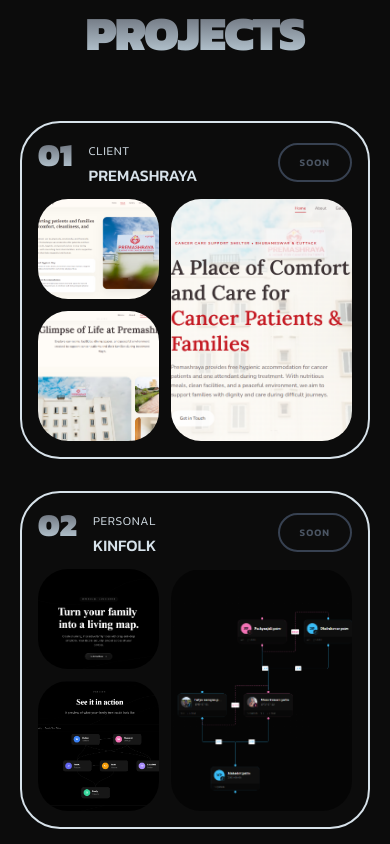
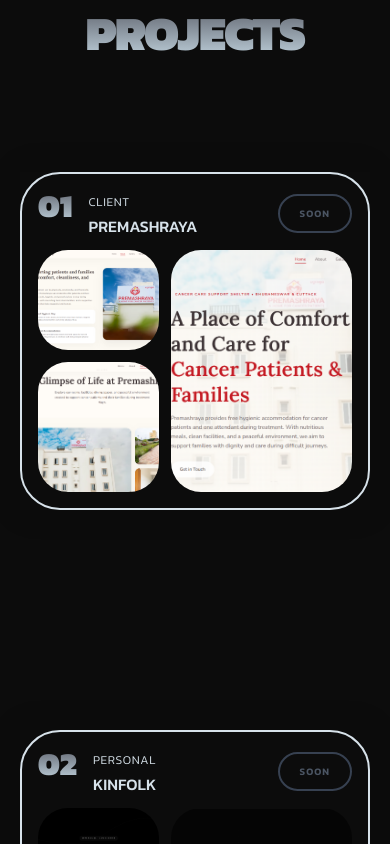
Before and after one commit to Mahadev-06/My-portfolio, a React (Vite) app: page / in a window 390 px wide. Shown: the part 4320-5164 px from the top of the page. Built offline with nearby package versions, Linux system fonts and the light colour scheme.

Commit message:
style: set contact form placeholder to black and fix mobile card stack animation variables to prevent overlap squishing

```diff
--- a/src/sections/ContactSection.tsx
+++ b/src/sections/ContactSection.tsx
@@ -115,7 +115,7 @@
                     id="name"
                     name="name"
                     placeholder="Full Name*"
-                    className="w-full bg-transparent border-b-2 border-gray-300 pb-3 text-black placeholder-gray-400 text-sm focus:outline-none focus:border-black transition-colors"
+                    className="w-full bg-transparent border-b-2 border-black/35 pb-3 text-black placeholder-black/70 text-sm focus:outline-none focus:border-black transition-colors"
                   />
                 </div>
                 <div className="flex flex-col sm:flex-row gap-10">
@@ -126,7 +126,7 @@
                       id="email"
                       name="email"
                       placeholder="Email*"
-                      className="w-full bg-transparent border-b-2 border-gray-300 pb-3 text-black placeholder-gray-400 text-sm focus:outline-none focus:border-black transition-colors"
+                      className="w-full bg-transparent border-b-2 border-black/35 pb-3 text-black placeholder-black/70 text-sm focus:outline-none focus:border-black transition-colors"
                     />
                   </div>
                   <div className="relative w-full">
@@ -135,7 +135,7 @@
                       id="phone"
                       name="phone"
                       placeholder="Phone"
-                      className="w-full bg-transparent border-b-2 border-gray-300 pb-3 text-black placeholder-gray-400 text-sm focus:outline-none focus:border-black transition-colors"
+                      className="w-full bg-transparent border-b-2 border-black/35 pb-3 text-black placeholder-black/70 text-sm focus:outline-none focus:border-black transition-colors"
                     />
                   </div>
                 </div>
@@ -146,7 +146,7 @@
                     id="message"
                     name="message"
                     placeholder="Message*"
-                    className="w-full bg-transparent border-b-2 border-gray-300 pb-3 text-black placeholder-gray-400 text-sm focus:outline-none focus:border-black transition-colors"
+                    className="w-full bg-transparent border-b-2 border-black/35 pb-3 text-black placeholder-black/70 text-sm focus:outline-none focus:border-black transition-colors"
                   />
                 </div>
 
--- a/src/sections/ProjectsSection.tsx
+++ b/src/sections/ProjectsSection.tsx
@@ -1,12 +1,7 @@
 import React from 'react'
-import { gsap } from 'gsap'
-import { ScrollTrigger } from 'gsap/ScrollTrigger'
-import { useGSAP } from '@gsap/react'
 import FadeIn from '../components/FadeIn'
 import LiveProjectButton from '../components/LiveProjectButton'
 import ScrollStack, { ScrollStackItem } from '../components/ScrollStack'
-
-gsap.registerPlugin(ScrollTrigger)
 
 interface Project {
   number: string
@@ -139,29 +134,6 @@
     return () => window.removeEventListener('resize', checkMobile)
   }, [])
 
-  useGSAP(() => {
-    if (!isMobile) return
-
-    const cards = gsap.utils.toArray('.mobile-project-card')
-    cards.forEach((card: any) => {
-      gsap.fromTo(
-        card,
-        { opacity: 0, y: 50 },
-        {
-          opacity: 1,
-          y: 0,
-          duration: 0.8,
-          ease: 'power2.out',
-          scrollTrigger: {
-            trigger: card,
-            start: 'top 85%',
-            toggleActions: 'play none none none',
-          },
-        }
-      )
-    })
-  }, { dependencies: [isMobile], scope: sectionRef })
-
   return (
     <section
       ref={sectionRef}
@@ -179,23 +151,14 @@
       </FadeIn>
 
       <div className="max-w-7xl mx-auto">
-        {isMobile ? (
-          <div className="flex flex-col gap-8">
-            {PROJECTS.map((project) => (
-              <div key={project.number} className="mobile-project-card opacity-0">
-                <ProjectCard project={project} />
-              </div>
-            ))}
-          </div>
-        ) : (
         <ScrollStack
           useWindowScroll={true}
-            itemDistance={60}
+          itemDistance={isMobile ? 220 : 60}
           itemScale={0.03}
-            itemStackDistance={25}
-            stackPosition="6%"
+          itemStackDistance={isMobile ? 12 : 25}
+          stackPosition={isMobile ? '2%' : '6%'}
           scaleEndPosition="2%"
-            baseScale={0.92}
+          baseScale={isMobile ? 0.95 : 0.92}
         >
           {PROJECTS.map((project) => (
             <ScrollStackItem key={project.number}>
@@ -203,7 +166,6 @@
             </ScrollStackItem>
           ))}
         </ScrollStack>
-        )}
       </div>
     </section>
   )
```
Lines whose indentation alone changed are shown as unchanged.
